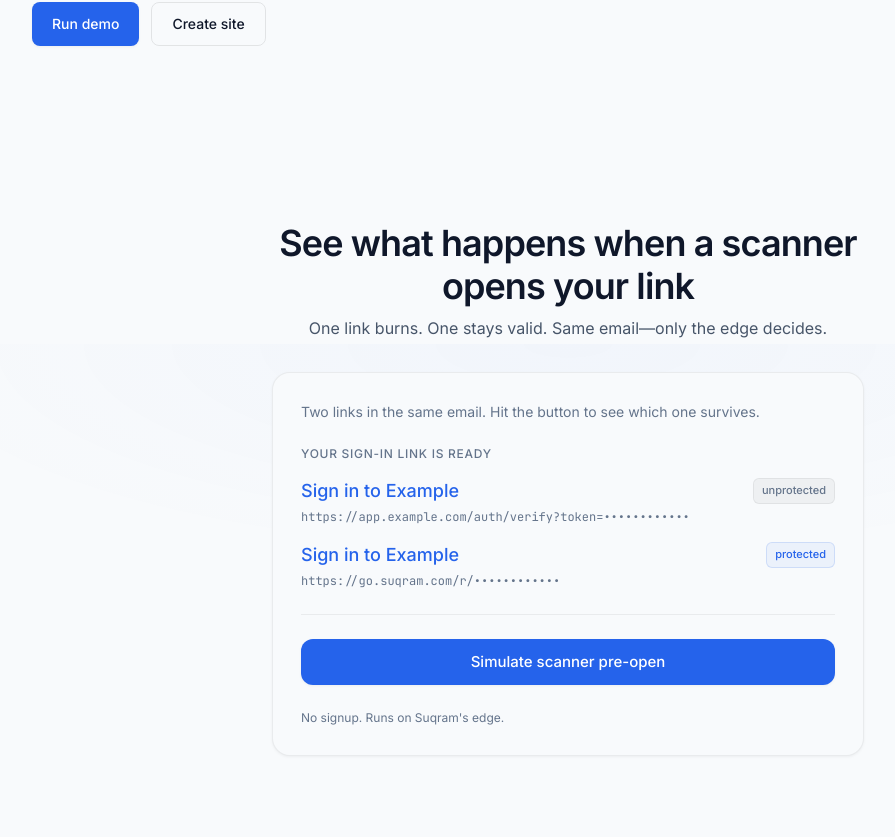
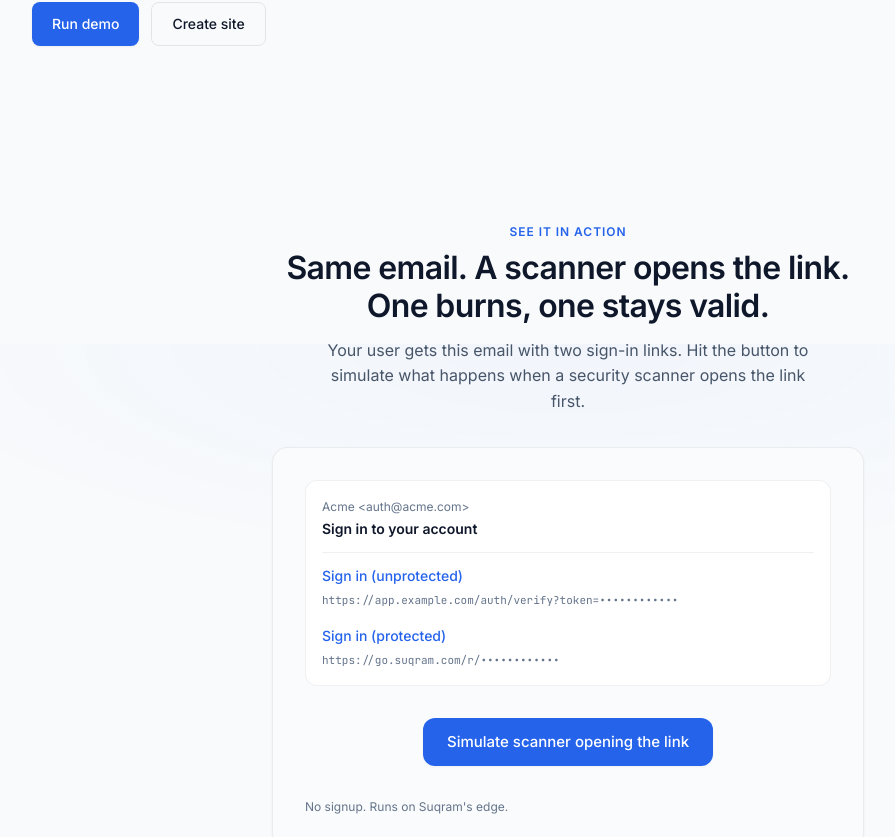
Before and after one commit to macuunamatata/Suqram, a Next.js app in the folder site/: page / in a window 1280 px wide. Shown: the part 456-1293 px from the top of the page, without its empty margins (72-967 px from the left). Built offline with nearby package versions, Linux system fonts and the light colour scheme.

Commit message:
Polish UI/UX to domained feel

```diff
--- a/site/app/components/DemoBeforeAfter.tsx
+++ b/site/app/components/DemoBeforeAfter.tsx
@@ -24,8 +24,8 @@ const TRACE_LINES = [
   "User: link still valid for interactive redemption",
 ] as const;
 
-const UNPROTECTED_DISPLAY_URL = "https://app.example.com/auth/verify?token=••••••••••••";
-const PROTECTED_DISPLAY_URL = "https://go.suqram.com/r/••••••••••••";
+const UNPROTECTED_URL = "https://app.example.com/auth/verify?token=••••••••••••";
+const PROTECTED_URL = "https://go.suqram.com/r/••••••••••••";
 
 const STEP_MS = 500;
 
@@ -33,12 +33,12 @@ const container = {
   hidden: { opacity: 0 },
   show: {
     opacity: 1,
-    transition: { staggerChildren: 0.08, delayChildren: 0.05 },
+    transition: { staggerChildren: 0.1, delayChildren: 0.1 },
   },
 };
 
-const tile = {
-  hidden: { opacity: 0, y: 10 },
+const item = {
+  hidden: { opacity: 0, y: 12 },
   show: { opacity: 1, y: 0 },
 };
 
@@ -53,9 +53,7 @@ export default function DemoBeforeAfter() {
   useEffect(() => {
     const m = window.matchMedia("(prefers-reduced-motion: reduce)");
     reduceMotionRef.current = m.matches;
-    const h = () => {
-      reduceMotionRef.current = m.matches;
-    };
+    const h = () => { reduceMotionRef.current = m.matches; };
     m.addEventListener("change", h);
     return () => m.removeEventListener("change", h);
   }, []);
@@ -67,12 +65,10 @@ export default function DemoBeforeAfter() {
     const signal = abortRef.current.signal;
     runIdRef.current += 1;
     const thisRunId = runIdRef.current;
-
     const bail = () => thisRunId !== runIdRef.current || signal.aborted;
 
     setStatus("running");
 
-    let tid: string | null = null;
     try {
       const createRes = await fetch(DEMO_CREATE_URL, {
         method: "POST",
@@ -87,16 +83,15 @@ export default function DemoBeforeAfter() {
         return;
       }
       if (!createJson?.ok || !createJson.tid) {
-        setError("Invalid create response. Please try again.");
+        setError("Invalid response. Try again.");
         setStatus("idle");
         return;
       }
-      tid = createJson.tid;
 
       const scanRes = await fetch(DEMO_SCAN_URL, {
         method: "POST",
         headers: { "Content-Type": "application/json" },
-        body: JSON.stringify({ tid }),
+        body: JSON.stringify({ tid: createJson.tid }),
         signal,
       });
       const scanJson = (await scanRes.json().catch(() => ({}))) as { ok?: boolean; error?: string };
@@ -115,14 +110,11 @@ export default function DemoBeforeAfter() {
     }
 
     abortRef.current = null;
-
-    const reduceMotionVal = reduceMotionRef.current;
-    if (reduceMotionVal) {
+    if (reduceMotionRef.current) {
       setStatus("done");
       return;
     }
-
-    await sleep(STEP_MS * 2);
+    await sleep(1000);
     if (bail()) return;
     setStatus("done");
   }, []);
@@ -131,142 +123,136 @@ export default function DemoBeforeAfter() {
     navigator.clipboard.writeText(TRACE_LINES.join("\n"));
   }, []);
 
-  const showOutcomes = status === "done";
-  const isRunning = status === "running";
+  const done = status === "done";
+  const running = status === "running";
 
   return (
-    <section className="py-12 sm:py-16" aria-label="Demo">
-      <div className="mx-auto max-w-[640px] px-4 sm:px-6 demoPanel">
-        <h2 className="section-h2 text-center">
-          See what happens when a scanner opens your link
+    <section className="demo-section" aria-label="Product demo">
+      <div className="demo-wrap">
+        {/* Narrative: See it in action */}
+        <p className="demo-label">See it in action</p>
+        <h2 className="demo-headline">
+          Same email. A scanner opens the link. One burns, one stays valid.
         </h2>
-        <p className="mt-2 text-center text-[var(--text-secondary)] max-w-xl mx-auto text-sm sm:text-base leading-relaxed">
-          One link burns. One stays valid. Same email—only the edge decides.
+        <p className="demo-sub">
+          Your user gets this email with two sign-in links. Hit the button to simulate what happens when a security scanner opens the link first.
         </p>
 
-        <div className="demoPanel-inner mt-8">
-          <p className="demoPanel-hook">
-            Two links in the same email. Hit the button to see which one survives.
+        <div className="demo-panel">
+          {/* Email mock */}
+          <div className="demo-email">
+            <p className="demo-email-from">Acme &lt;auth@acme.com&gt;</p>
+            <p className="demo-email-subject">Sign in to your account</p>
+            <div className="demo-email-body">
+              <p className="demo-email-line">
+                <span className="demo-email-link">Sign in (unprotected)</span>
               </p>
-
-          {/* Email snippet */}
-          <div className="demoEmail">
-            <p className="demoEmail-eyebrow">Your sign-in link is ready</p>
-            <div className="demoEmail-row">
-              <div className="demoEmail-rowInner">
-                <span className="demoEmail-link">Sign in to Example</span>
-                <span className="demoEmail-pill">unprotected</span>
-              </div>
-              <p className="demoEmail-url" title={UNPROTECTED_DISPLAY_URL}>
-                {UNPROTECTED_DISPLAY_URL}
+              <p className="demo-email-url">{UNPROTECTED_URL}</p>
+              <p className="demo-email-line demo-email-line-second">
+                <span className="demo-email-link">Sign in (protected)</span>
               </p>
-            </div>
-            <div className="demoEmail-row">
-              <div className="demoEmail-rowInner">
-                <span className="demoEmail-link">Sign in to Example</span>
-                <span className="demoEmail-pill demoEmail-pillProtected">protected</span>
-              </div>
-              <p className="demoEmail-url" title={PROTECTED_DISPLAY_URL}>
-                {PROTECTED_DISPLAY_URL}
-              </p>
+              <p className="demo-email-url">{PROTECTED_URL}</p>
             </div>
           </div>
 
-          <hr className="demoPanel-divider" aria-hidden />
-
+          {/* Single CTA */}
+          <div className="demo-action">
             <button
               type="button"
               onClick={runDemo}
-            disabled={isRunning}
-            className="demoPanel-cta"
-            aria-busy={isRunning}
+              disabled={running}
+              className="demo-btn"
+              aria-busy={running}
               aria-live="polite"
             >
-            <span>Simulate scanner pre-open</span>
-            {isRunning && (
-              <span className="demoPanel-ctaDots" aria-hidden>
-                <span />
-                <span />
-                <span />
+              {running ? (
+                <>
+                  <span>Simulating…</span>
+                  <span className="demo-btn-dots" aria-hidden>
+                    <span /><span /><span />
                   </span>
+                </>
+              ) : (
+                "Simulate scanner opening the link"
               )}
             </button>
+          </div>
 
-          {showOutcomes && (
+          {/* Result: side-by-side comparison */}
+          {done && (
             <motion.div
-              className="demoOutcomes"
+              className="demo-result"
               variants={prefersReducedMotion ? undefined : container}
               initial="hidden"
               animate="show"
             >
               <motion.div
-                className="demoOutcome"
-                data-status="expired"
-                variants={prefersReducedMotion ? undefined : tile}
+                className="demo-card demo-card-bad"
+                variants={prefersReducedMotion ? undefined : item}
               >
-                <div className="demoOutcome-header">
-                  <IconX className="demoOutcome-icon" aria-hidden />
-                  <p className="demoOutcome-title">Expired</p>
+                <p className="demo-card-label">Without Suqram</p>
+                <div className="demo-card-head">
+                  <IconX className="demo-card-icon" aria-hidden />
+                  <p className="demo-card-title">Link expired</p>
                 </div>
-                <p className="demoOutcome-desc">User sees &quot;Link expired&quot;—token was consumed by the scanner.</p>
-                <p className="demoOutcome-why">Scanners that open links burn one-time tokens.</p>
+                <p className="demo-card-body">The scanner consumed the token. User sees an error and can&apos;t sign in.</p>
+                <p className="demo-card-why">Scanners that open links burn one-time tokens.</p>
               </motion.div>
               <motion.div
-                className="demoOutcome"
-                data-status="valid"
-                variants={prefersReducedMotion ? undefined : tile}
+                className="demo-card demo-card-good"
+                variants={prefersReducedMotion ? undefined : item}
               >
-                <div className="demoOutcome-header">
-                  <IconCheck className="demoOutcome-icon" aria-hidden />
-                  <p className="demoOutcome-title">Still valid</p>
+                <p className="demo-card-label">With Suqram</p>
+                <div className="demo-card-head">
+                  <IconCheck className="demo-card-icon" aria-hidden />
+                  <p className="demo-card-title">Still valid</p>
                 </div>
-                <p className="demoOutcome-desc">User can still sign in. Scanner views don&apos;t redeem.</p>
-                <p className="demoOutcome-why">Only interactive redemption counts—links survive the real world.</p>
+                <p className="demo-card-body">Scanner viewed it; only a real click redeems. User can still sign in.</p>
+                <p className="demo-card-why">Only interactive redemption counts.</p>
               </motion.div>
             </motion.div>
           )}
 
-          {showOutcomes && (
-            <>
-              <div className="demoPanel-ctaWrap">
-                <Link href="/start" className="demoPanel-ctaSecondary">
+          {done && (
+            <div className="demo-cta-wrap">
+              <Link href="/start" className="demo-cta-link">
                 Protect your links →
               </Link>
             </div>
-              <details className="demoDetails">
-                <summary className="demoDetails-summary">
-                  <ChevronIcon className="demoDetails-chevron" aria-hidden />
+          )}
+
+          {done && (
+            <details className="demo-details">
+              <summary className="demo-details-summary">
+                <ChevronIcon className="demo-details-chevron" aria-hidden />
                 View trace
               </summary>
-                <div className="demoTrace-block">
+              <div className="demo-trace">
                 <button
                   type="button"
-                    className="demoTrace-copy"
+                  className="demo-trace-copy"
                   onClick={copyTrace}
                   title="Copy trace"
                   aria-label="Copy trace"
                 >
                   <CopyIcon />
                 </button>
-                  <div className="demoTrace-lines">
+                <div className="demo-trace-lines">
                   {TRACE_LINES.map((line, i) => (
-                      <p key={i} className="demoTrace-line">
-                        {line}
-                      </p>
+                    <p key={i} className="demo-trace-line">{line}</p>
                   ))}
                 </div>
               </div>
             </details>
-            </>
           )}
 
           {error && (
-            <p className="text-sm text-[var(--status-error)]" role="alert">
+            <p className="demo-error" role="alert">
               {error}
             </p>
           )}
 
-          <p className="demoPanel-footer">
+          <p className="demo-footer">
             No signup. Runs on Suqram&apos;s edge.
           </p>
         </div>
--- a/site/app/globals.css
+++ b/site/app/globals.css
@@ -860,6 +860,67 @@ h3 {
     color: var(--muted);
     line-height: 1.5;
   }
+
+  /* Product demo (narrative: See it in action → Try it → Result → CTA) */
+  .demo-section { padding: var(--space-12) 0 var(--space-16); }
+  @media (min-width: 640px) { .demo-section { padding: var(--space-16) 0 var(--space-20); } }
+  .demo-wrap { max-width: 640px; margin: 0 auto; padding: 0 var(--space-4); }
+  @media (min-width: 640px) { .demo-wrap { padding: 0 var(--space-6); } }
+  .demo-label { font-size: 12px; font-weight: 600; color: var(--primary); letter-spacing: 0.08em; text-transform: uppercase; text-align: center; margin: 0 0 var(--space-2); }
+  .demo-headline { font-size: clamp(1.5rem, 2.5vw + 1rem, 2rem); font-weight: 600; letter-spacing: -0.02em; line-height: 1.2; color: var(--text-heading); text-align: center; margin: 0; }
+  .demo-sub { font-size: 1rem; color: var(--text-secondary); line-height: 1.6; text-align: center; max-width: 32rem; margin: var(--space-3) auto var(--space-8); }
+  .demo-panel { background: var(--surface-tint); border: 1px solid var(--border); border-radius: 16px; box-shadow: var(--shadow-surface); padding: var(--space-6); display: flex; flex-direction: column; gap: var(--space-6); }
+  @media (min-width: 640px) { .demo-panel { padding: var(--space-8); gap: var(--space-8); } }
+  .demo-email { background: var(--surface); border: 1px solid var(--border); border-radius: 12px; padding: var(--space-4); font-size: 14px; }
+  .demo-email-from { color: var(--muted); font-size: 12px; margin: 0 0 2px; }
+  .demo-email-subject { font-weight: 600; color: var(--text); margin: 0 0 var(--space-3); }
+  .demo-email-body { border-top: 1px solid var(--border); padding-top: var(--space-3); }
+  .demo-email-line { margin: 0; }
+  .demo-email-line-second { margin-top: var(--space-4); }
+  .demo-email-link { color: var(--primary); font-weight: 500; text-decoration: none; text-underline-offset: 2px; }
+  .demo-email-link:hover { text-decoration: underline; }
+  .demo-email-url { font-family: var(--font-mono); font-size: 11px; color: var(--muted); margin: 4px 0 0; overflow: hidden; text-overflow: ellipsis; white-space: nowrap; }
+  .demo-action { display: flex; justify-content: center; }
+  .demo-btn { display: inline-flex; align-items: center; justify-content: center; gap: var(--space-2); height: 48px; padding: 0 var(--space-6); font-size: 15px; font-weight: 500; color: #fff; background: var(--primary); border: none; border-radius: 12px; box-shadow: var(--shadow-surface); cursor: pointer; transition: transform var(--duration-ui) var(--ease-out), box-shadow var(--duration-ui) var(--ease-out); }
+  .demo-btn:hover:not(:disabled) { transform: translateY(-1px); box-shadow: 0 4px 12px rgba(0, 0, 0, 0.08); }
+  .demo-btn:active:not(:disabled) { transform: translateY(0); }
+  .demo-btn:disabled { cursor: not-allowed; }
+  .demo-btn:focus-visible { outline: none; box-shadow: 0 0 0 2px var(--surface), 0 0 0 4px var(--primary-ring); }
+  @media (prefers-reduced-motion: reduce) { .demo-btn:hover, .demo-btn:active { transform: none; } }
+  .demo-btn-dots span { width: 4px; height: 4px; border-radius: 50%; background: currentColor; opacity: 0.8; animation: demo-dots 0.9s ease-in-out infinite; }
+  .demo-btn-dots span:nth-child(2) { animation-delay: 0.15s; }
+  .demo-btn-dots span:nth-child(3) { animation-delay: 0.3s; }
+  @media (prefers-reduced-motion: reduce) { .demo-btn-dots span { animation: none; } }
+  @keyframes demo-dots { 0%, 100% { opacity: 0.4; } 50% { opacity: 0.9; } }
+  .demo-result { display: grid; grid-template-columns: 1fr 1fr; gap: var(--space-4); }
+  @media (max-width: 520px) { .demo-result { grid-template-columns: 1fr; } }
+  .demo-card { padding: var(--space-4); border-radius: 14px; border: 1px solid var(--border); background: var(--surface); display: flex; flex-direction: column; gap: var(--space-2); }
+  .demo-card-label { font-size: 11px; font-weight: 600; letter-spacing: 0.05em; text-transform: uppercase; color: var(--muted); margin: 0 0 4px; }
+  .demo-card-head { display: flex; align-items: center; gap: 8px; }
+  .demo-card-icon { width: 18px; height: 18px; flex-shrink: 0; }
+  .demo-card-title { font-size: 16px; font-weight: 600; margin: 0; line-height: 1.3; }
+  .demo-card-bad .demo-card-title, .demo-card-bad .demo-card-icon { color: var(--status-error); }
+  .demo-card-good .demo-card-title, .demo-card-good .demo-card-icon { color: var(--status-success); }
+  .demo-card-body { font-size: 14px; color: var(--text-secondary); line-height: 1.5; margin: 0; }
+  .demo-card-why { font-size: 12px; color: var(--muted); line-height: 1.4; margin: 0; }
+  .demo-cta-wrap { text-align: center; }
+  .demo-cta-link { font-size: 16px; font-weight: 500; color: var(--primary); text-decoration: none; text-underline-offset: 3px; transition: color var(--duration-ui) var(--ease-out), text-decoration-color var(--duration-ui) var(--ease-out); }
+  .demo-cta-link:hover { text-decoration: underline; }
+  .demo-cta-link:focus-visible { outline: none; border-radius: 6px; box-shadow: 0 0 0 2px var(--primary-ring); }
+  .demo-details { margin: 0; }
+  .demo-details-summary { font-size: 14px; font-weight: 500; color: var(--muted); cursor: pointer; list-style: none; user-select: none; padding: 6px 0; display: flex; align-items: center; gap: 8px; transition: color var(--duration-ui) var(--ease-out); }
+  .demo-details-summary:hover { color: var(--text); }
+  .demo-details-summary::-webkit-details-marker { display: none; }
+  .demo-details-chevron { width: 16px; height: 16px; flex-shrink: 0; color: var(--muted); transition: transform var(--duration-ui) var(--ease-out); }
+  .demo-details[open] .demo-details-chevron { transform: rotate(90deg); }
+  .demo-trace { position: relative; margin-top: var(--space-2); padding: var(--space-4); padding-right: 44px; background: rgba(15, 23, 42, 0.02); border: 1px solid var(--border); border-radius: 10px; box-shadow: inset 0 1px 2px rgba(0, 0, 0, 0.04); }
+  .demo-trace-copy { position: absolute; top: var(--space-2); right: var(--space-2); width: 32px; height: 32px; display: inline-flex; align-items: center; justify-content: center; padding: 0; border: 1px solid var(--border); border-radius: 8px; background: var(--surface); color: var(--muted); cursor: pointer; transition: background-color var(--duration-ui) var(--ease-out), color var(--duration-ui) var(--ease-out); }
+  .demo-trace-copy:hover { background: var(--surface-hover); color: var(--text); }
+  .demo-trace-copy:focus-visible { outline: none; box-shadow: 0 0 0 2px var(--primary-ring); }
+  .demo-trace-lines { font-family: var(--font-mono); font-size: 13px; color: var(--text-secondary); line-height: 1.6; }
+  .demo-trace-line { margin: 0; padding: 2px 0; }
+  .demo-error { font-size: 14px; color: var(--status-error); margin: 0; }
+  .demo-footer { font-size: 12px; color: var(--muted); line-height: 1.5; margin: 0; }
 }
 
 @layer utilities {
```
Lines whose indentation alone changed are shown as unchanged.
